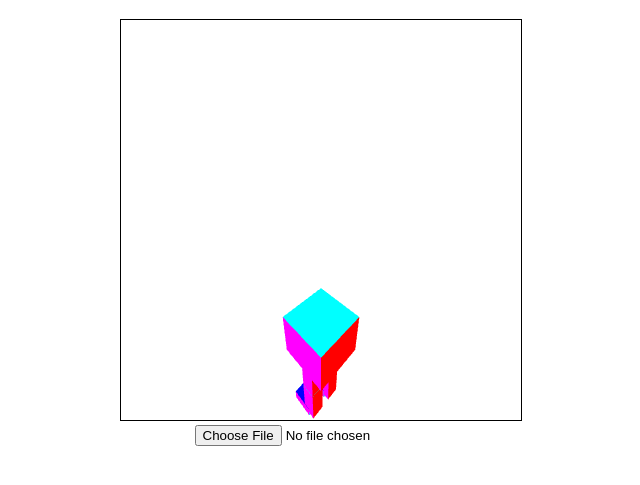
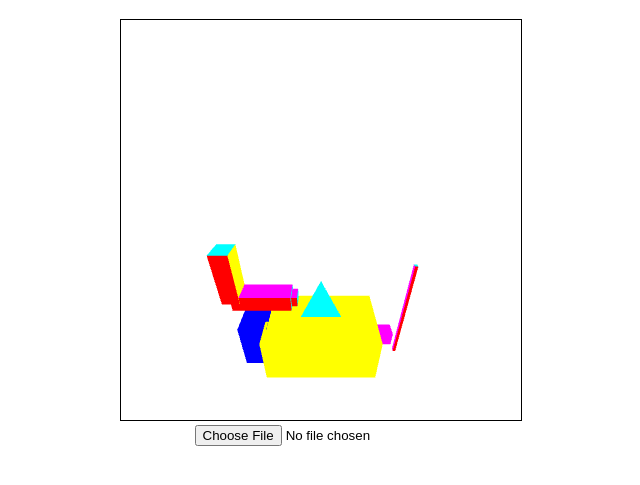
Before and after one commit to ezchen0001/CS4732Fishing, a plain HTML site: page index.html in a window 1280 px wide. Shown: the part 61-546 px from the top of the page, without its empty margins (319-959 px from the left). Drawn offline with Linux system fonts and the light colour scheme.

Commit message:
Added fishing rod, fish, and arm

```diff
--- a/index.html
+++ b/index.html
@@ -18,9 +18,9 @@
         void main()
         {
             fColor = vColor;
-            vec4 worldPos = modelMatrix * vPosition;
+//vec4 worldPos = modelMatrix * vPosition;
 
-            gl_Position = projMatrix * cameraMatrix * worldPos;
+            gl_Position = projMatrix * cameraMatrix *modelMatrix* vPosition;
 
         }
 
--- a/main.js
+++ b/main.js
@@ -303,6 +303,145 @@ function main()
     let uCamera = gl.getUniformLocation(program, "cameraMatrix");
 
 
+    // ---- BUILD FISH OUTSIDE render() ----
+    let fishBody = new Model(gl);
+    let fishTail = new Model(gl);
+    let fishTopFin = new Model(gl);
+    let fishBottomFin = new Model(gl);
+    let fishHead = new Model(gl);
+    let fishingRod = new Model(gl);
+// Head - small cube in front
+    singleColorCube(5); // Magenta color (or pick another)
+    multCube(mult(translate(1.2, 0.0, 0.0), scalem(0.3, 0.3, 0.2)));
+    fishHead.setData(gl, pointsArray, colorsArray);
+
+// Parent it to body
+    fishHead.setParent(fishBody);
+
+// Transform relative to body
+    fishHead.transform = translate(1.2, 0.0, 0.0);
+
+// Body - main oval
+    singleColorCube(2); // Yellow color
+    multCube(scalem(2.0, 1.0, 1.0)); // Stretch in X direction
+    fishBody.setData(gl, pointsArray, colorsArray);
+
+// Tail - vertical fin
+    singleColorCube(4); // Blue color
+    multCube(mult(translate(-1.2, 0.0, 0.0), scalem(0.5, 1.0, 0.5)));
+    fishTail.setData(gl, pointsArray, colorsArray);
+// --- Manually build Top Fin ---
+    pointsArray = [];
+    colorsArray = [];
+
+    let topFinVertices = [
+        vec4(0.0, 0.0, 0.0, 1.0),        // base center
+        vec4(-0.25, 0.0, 0.0, 1.0),      // base left
+        vec4(0.25, 0.0, 0.0, 1.0),       // base right
+        vec4(0.0, 0.5, 0.0, 1.0)         // top point
+    ];
+
+// two triangles
+    pointsArray.push(topFinVertices[1]); colorsArray.push(vertexColors[6]); // white
+    pointsArray.push(topFinVertices[0]); colorsArray.push(vertexColors[6]);
+    pointsArray.push(topFinVertices[3]); colorsArray.push(vertexColors[6]);
+
+    pointsArray.push(topFinVertices[0]); colorsArray.push(vertexColors[6]);
+    pointsArray.push(topFinVertices[2]); colorsArray.push(vertexColors[6]);
+    pointsArray.push(topFinVertices[3]); colorsArray.push(vertexColors[6]);
+    let scaleMatrix = scalem(3.0, 3.5, 3.0); // scaling matrix
+
+    for (let i = 0; i < pointsArray.length; i++) {
+        pointsArray[i] = mult(scaleMatrix, pointsArray[i]);
+    }
+    fishTopFin.setData(gl, pointsArray, colorsArray);
+    fishTopFin.transform = translate(0.0, 0.8, 0.0);
+
+// --- Manually build Bottom Fin ---
+    pointsArray = [];
+    colorsArray = [];
+
+    let bottomFinVertices = [
+        vec4(0.0, 0.0, 0.0, 1.0),
+        vec4(-0.25, 0.0, 0.0, 1.0),
+        vec4(0.25, 0.0, 0.0, 1.0),
+        vec4(0.0, -0.5, 0.0, 1.0)        // notice negative height
+    ];
+
+    pointsArray.push(bottomFinVertices[1]); colorsArray.push(vertexColors[6]);
+    pointsArray.push(bottomFinVertices[0]); colorsArray.push(vertexColors[6]);
+    pointsArray.push(bottomFinVertices[3]); colorsArray.push(vertexColors[6]);
+
+    pointsArray.push(bottomFinVertices[0]); colorsArray.push(vertexColors[6]);
+    pointsArray.push(bottomFinVertices[2]); colorsArray.push(vertexColors[6]);
+    pointsArray.push(bottomFinVertices[3]); colorsArray.push(vertexColors[6]);
+    scaleMatrix = scalem(3.0, 3.5, 3.0); // scaling matrix
+
+    for (let i = 0; i < pointsArray.length; i++) {
+        pointsArray[i] = mult(scaleMatrix, pointsArray[i]);
+    }
+    fishBottomFin.setData(gl, pointsArray, colorsArray);
+    fishBottomFin.transform = translate(0.0, -1, 0.0);
+
+// Set parent relationships
+    fishTail.setParent(fishBody);
+    fishTopFin.setParent(fishBody);
+    fishBottomFin.setParent(fishBody);
+
+// Set local transforms
+    fishBody.transform = mat4(); // Identity
+    fishTail.transform = translate(-1.2, 0.0, 0.0);
+
+
+
+     let fishingRodSegments = []; // array to hold all rod pieces
+    let numSegments = 5; // how many cubes for the rod
+
+    for (let i = 0; i < numSegments; i++) {
+        let segment = new Model(gl);
+
+        colorCube(); // create cube
+        multCube(scalem(0.05, 1, 0.05)); // make it thin and tall
+        segment.setData(gl, pointsArray, colorsArray);
+
+        if (i == 0) {
+            segment.setParent(null); // base of the rod, no parent
+            segment.transform = translate(3.0, 0.0, 0.0); // place off to the right
+        } else {
+            segment.setParent(fishingRodSegments[i-1]); // chain to previous
+            segment.transform = translate(0.0, .6, 0.0); // move upward
+        }
+        fishingRodSegments.push(segment);
+    }
+
+
+
+
+// ---- BUILD ARM ----
+    let upperArm = new Model(gl);
+    let forearm = new Model(gl);
+    let hand = new Model(gl);
+
+// Create Upper Arm (flat and long)
+    colorCube();
+    multCube(scalem(0.3, 1.0, 0.3)); // skinny rectangle
+    upperArm.setData(gl, pointsArray, colorsArray);
+    upperArm.transform = translate(-3.0, 3.0, 0.0); // somewhere left of fish
+
+// Create Forearm (attach to upper arm, rotated 90 degrees)
+    colorCube();
+    multCube(scalem(0.3, 1.0, 0.3));
+    forearm.setData(gl, pointsArray, colorsArray);
+    forearm.setParent(upperArm);
+    forearm.transform = mult(translate(1.0, -1.0, 0.0), rotateZ(-90));
+
+// Create Hand (small block at end of forearm)
+    colorCube();
+    multCube(scalem(0.2, 0.2, 0.2));
+    hand.setData(gl, pointsArray, colorsArray);
+    hand.setParent(forearm);
+    hand.transform = translate(.0, 1.0, 0.0); // straight down from forearm tip
+
     // Define function for drawing a model
     function drawModel(model, primitive) {
         gl.bindBuffer(gl.ARRAY_BUFFER, model.posBuffer);
@@ -430,6 +569,9 @@ function main()
     let lastTime = 0
     let lookAtTransform = mat4()
     function render(currTime){
+        let modelMatrixLoc = gl.getUniformLocation(program,'modelMatrix')
+        modelMatrix = rotateX(180)
+        gl.uniformMatrix4fv(modelMatrixLoc,false,flatten(modelMatrix))
         if (reset){ // Reset animation timeline state
             reset = false
             lastTime = currTime
@@ -444,63 +586,23 @@ function main()
         gl.clearColor( 1.0, 1.0, 1.0, 1.0 );
         gl.clear( gl.COLOR_BUFFER_BIT | gl.DEPTH_BUFFER_BIT);
 
-        // Draw root
-        drawModel(modelRoot, gl.TRIANGLES);
-
-        // Draw legs
-        for(let i = 0; i < 3; i++){
-            drawModel(modelLegs[0][i], gl.TRIANGLES);
-            drawModel(modelLegs[1][i], gl.TRIANGLES);
-        }
-
-        // Break if no spline is active
-        if (activeSpline == null){
-            requestAnimationFrame(render);
-            return;
-        }
-
-        // Advance time
-        let delta = (currTime - lastTime)/1000
-        let splinePos = findCatmullRomPoint(activeSpline.posPoints, (elapsedTime+delta)/activeSpline.time)
-        let splinePos2 = findCatmullRomPoint(activeSpline.posPoints, (elapsedTime)/activeSpline.time)
-        let splineRot = findQuatRotPoint(activeSpline.rotPoints,(elapsedTime)/activeSpline.time)
 
 
-        // Accumulate distance travelled
-        distTravelled += magnitude(subtract(splinePos2, splinePos))
+        fishBody.transform = rotateX(180);
+        drawModel(fishHead,gl.TRIANGLES);
+        drawModel(fishBody, gl.TRIANGLES);
+        drawModel(fishTail, gl.TRIANGLES);
+        drawModel(fishTopFin, gl.TRIANGLES);
+        drawModel(fishBottomFin, gl.TRIANGLES);
+        for (let segment of fishingRodSegments) {
+            drawModel(segment, gl.TRIANGLES);
+        }
 
 
 
-		// Loop animation
-        elapsedTime += delta
-        if (elapsedTime > activeSpline.time){
-			elapsedTime = 0
-		}
-
-        // Animate root
-        let timeTheta = distTravelled*4
-
-
-        if (!equal(cross(vec3(splinePos2),vec3(splinePos)), vec3())){ // Handle edge case when cross vector becomes zero
-            lookAtTransform = inverse(lookAt(vec3(splinePos2), vec3(splinePos), vec3(0, 1, 0)))
-        }
-        modelRoot.transform = mult(quatToMatrix(splineRot), translate(0,5,0))
-        modelRoot.transform = mult(lookAtTransform, modelRoot.transform)
-        // Animate legs
-        for (let legIndex = 0; legIndex < modelLegs.length; legIndex++){
-            let legArr = modelLegs[legIndex]
-            let hOffset = legIndex == 0 ? 0.5 : -0.5
-            let timeOffset = legIndex == 0 ? 0 : Math.PI
-            let rotRad = timeTheta + timeOffset
-            legArr[0].transform = mult(translate(hOffset,-1,0), rotateX(Math.cos(rotRad)*45))
-            legArr[1].transform = mult(translate(0,-2,0), rotateX(Math.sin(rotRad)*45-45))
-            legArr[2].transform = mult(translate(0,-2,0), rotateX(-Math.cos(rotRad)*45))
-        }
-
-        for(let i = 0; i < splineModels.length; i++){
-            drawModel(splineModels[i], gl.LINES);
-        }
-
+        drawModel(upperArm, gl.TRIANGLES);
+        drawModel(forearm, gl.TRIANGLES);
+        drawModel(hand, gl.TRIANGLES);
         lastTime = currTime
         requestAnimationFrame(render);
     }
@@ -508,3 +610,30 @@ function main()
 
 
 }
+function createFin(color) {
+    pointsArray.length = 0;
+    colorsArray.length = 0;
+
+    // Define a thin triangle (flat, in XY plane)
+    let baseSize = 0.5;
+    let height = 0.5;
+
+    let v0 = vec4(0.0, 0.0, 0.0, 1.0);        // base center
+    let v1 = vec4(-baseSize/2, 0.0, 0.0, 1.0); // base left
+    let v2 = vec4(baseSize/2, 0.0, 0.0, 1.0);  // base right
+    let v3 = vec4(0.0, height, 0.0, 1.0);      // top point
+
+    // Two triangles: (v1, v0, v3) and (v0, v2, v3)
+    pointsArray.push(v1); colorsArray.push(vertexColors[color]);
+    pointsArray.push(v0); colorsArray.push(vertexColors[color]);
+    pointsArray.push(v3); colorsArray.push(vertexColors[color]);
+
+    pointsArray.push(v0); colorsArray.push(vertexColors[color]);
+    pointsArray.push(v2); colorsArray.push(vertexColors[color]);
+    pointsArray.push(v3); colorsArray.push(vertexColors[color]);
+}
+function multFin(m){
+    for (let i = 0; i < pointsArray.length; i++){
+        pointsArray[i] = mult(m, pointsArray[i]);
+    }
+}
```
